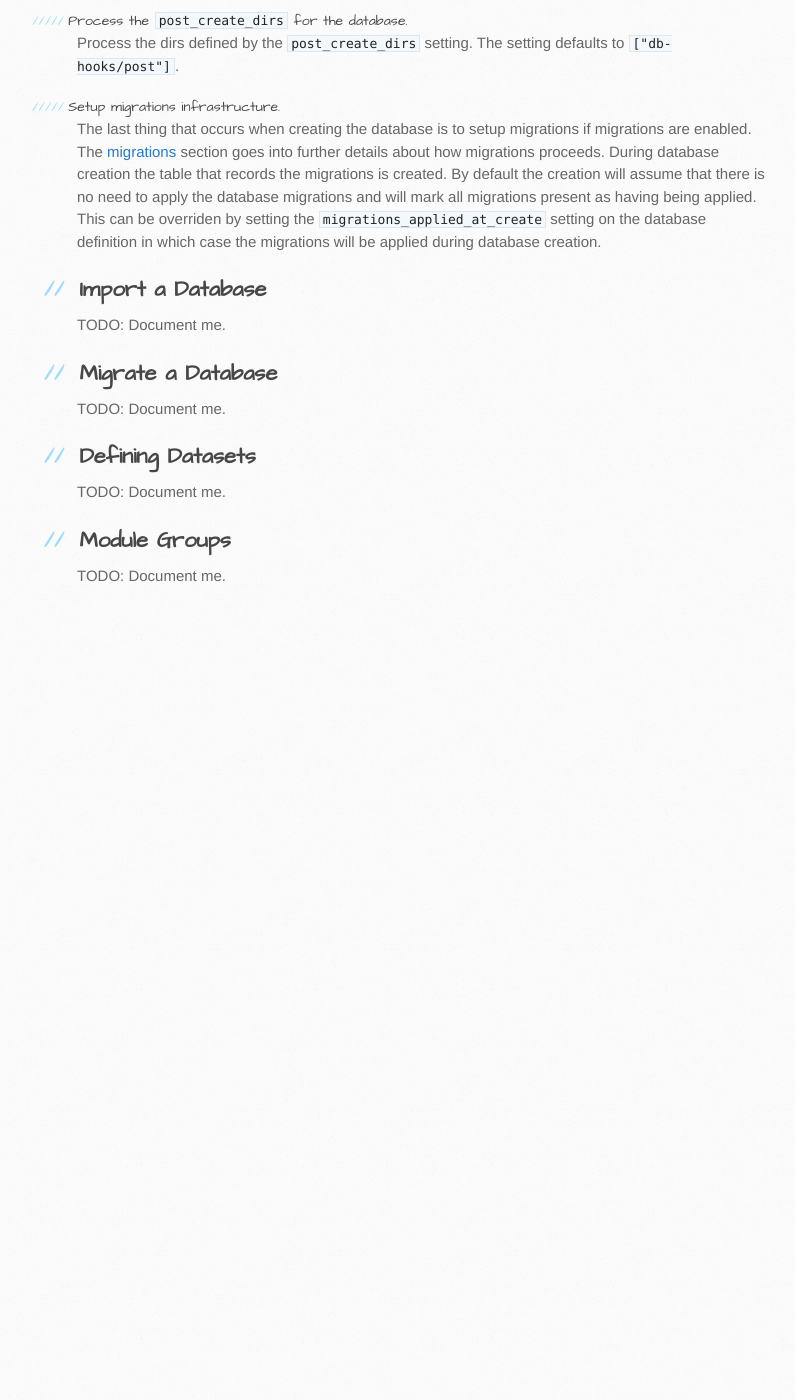
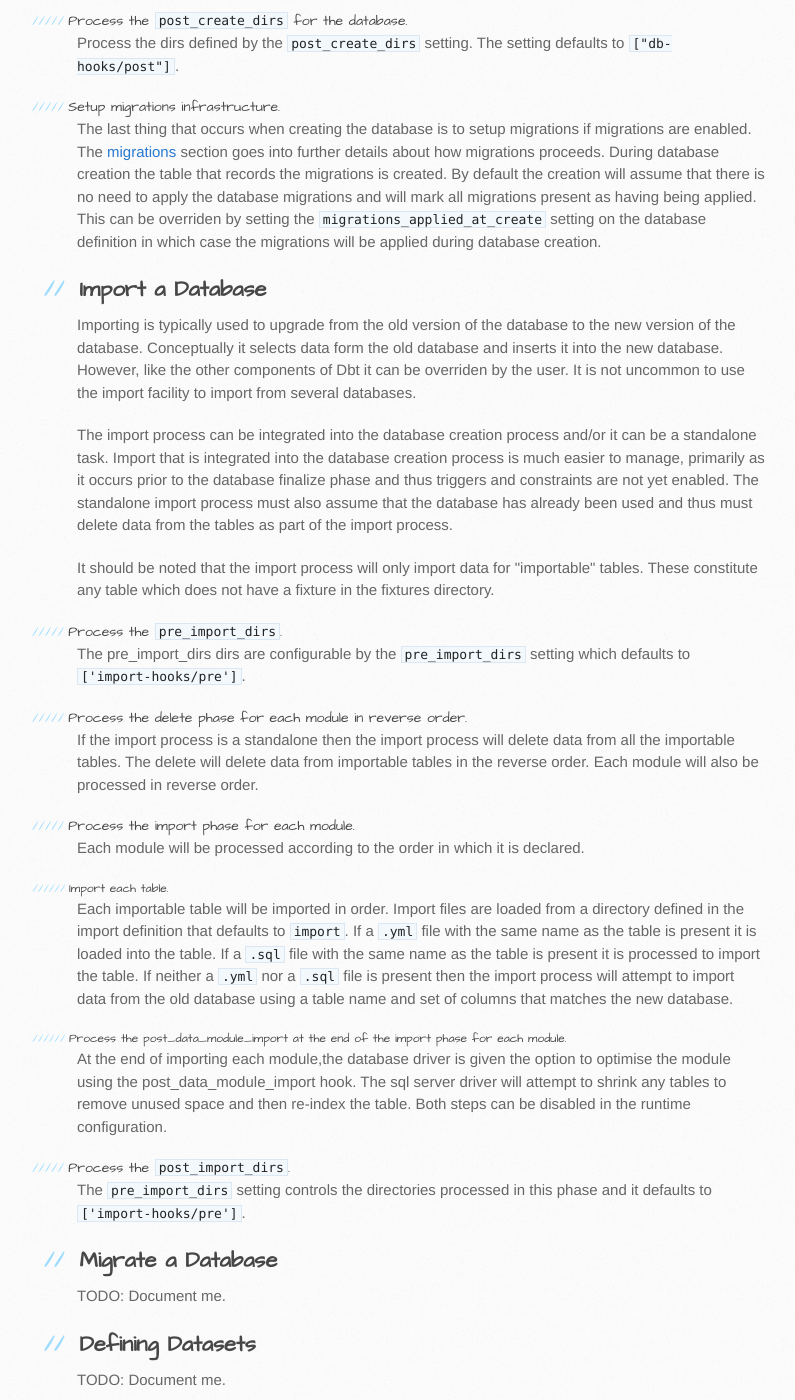
Before and after one commit to realityforge/dbt, a Jekyll site: the page built from index.html, in a window 1280 px wide and 1400 px high, scrolled down 3538 px. Shown: the whole window, without its empty margins (93-888 px from the left). Built offline with Jekyll 4.4.1, drawn with Linux system fonts in a browser that asks for light colours; before the commit the page ends 4168 px from its top, so only the background shows below that; some of the changed text lies outside the part shown.

Commit message:
Add some more documentation

```diff
--- a/index.html
+++ b/index.html
@@ -240,7 +240,74 @@ end
     Import a Database
 </h2>
 
-<p>TODO: Document me.</p>
+<p>
+    Importing is typically used to upgrade from the old version of the database to the new version of the
+    database. Conceptually it selects data form the old database and inserts it into the new database.
+    However, like the other components of Dbt it can be overriden by the user. It is not uncommon to use
+    the import facility to import from several databases.
+</p>
+
+<p>
+    The import process can be integrated into the database creation process and/or it can be a
+    standalone task. Import that is integrated into the database creation process is much easier to
+    manage, primarily as it occurs prior to the database <em>finalize</em> phase and thus triggers
+    and constraints are not yet enabled. The standalone import process must also assume that the
+    database has already been used and thus must delete data from the tables as part of the import
+    process.
+</p>
+
+<p>
+    It should be noted that the import process will only import data for "importable" tables.
+    These constitute any table which does not have a fixture in the fixtures directory.
+</p>
+
+<h5>Process the <code>pre_import_dirs</code>.</h5>
+
+<p>
+    The pre_import_dirs dirs are configurable by the <code>pre_import_dirs</code> setting which
+    defaults to <code>['import-hooks/pre']</code>.
+</p>
+
+<h5>Process the <em>delete</em> phase for each module in reverse order.</h5>
+
+<p>
+    If the import process is a standalone then the import process will delete data
+    from all the importable tables. The delete will delete data from importable tables in
+    the reverse order. Each module will also be processed in reverse order.
+</p>
+
+<h5>Process the <em>import</em> phase for each module.</h5>
+<p>
+    Each module will be processed according to the order in which it is declared.
+</p>
+
+<h6>Import each table.</h6>
+
+<p>
+    Each importable table will be imported in order. Import files are loaded from a directory
+    defined in the import definition that defaults to <code>import</code>. If a <code>.yml</code>
+    file with the same name as the table is present it is loaded into the table. If a <code>.sql</code>
+    file with the same name as the table is present it is processed to import the table. If neither
+    a <code>.yml</code> nor a <code>.sql</code> file is present then the import process will attempt
+    to import data from the old database using a table name and set of columns that matches the new
+    database.
+</p>
+
+<h6>Process the <em>post_data_module_import</em> at the end of the import phase for each module.</h6>
+
+<p>
+    At the end of importing each module,the database driver is given the option to optimise the
+    module using the post_data_module_import hook. The sql server driver will attempt to shrink
+    any tables to remove unused space and then re-index the table. Both steps can be disabled
+    in the runtime configuration.
+</p>
+
+<h5>Process the <code>post_import_dirs</code>.</h5>
+
+<p>
+    The <code>pre_import_dirs</code> setting controls the directories processed in this phase and
+    it defaults to <code>['import-hooks/pre']</code>.
+</p>
 
 <h2>
     <a name="database-migration" class="anchor" href="#database-migration"><span class="octicon octicon-link"></span></a>
```
Also changed, not shown: other parts of index.html (+1 -1 lines).
